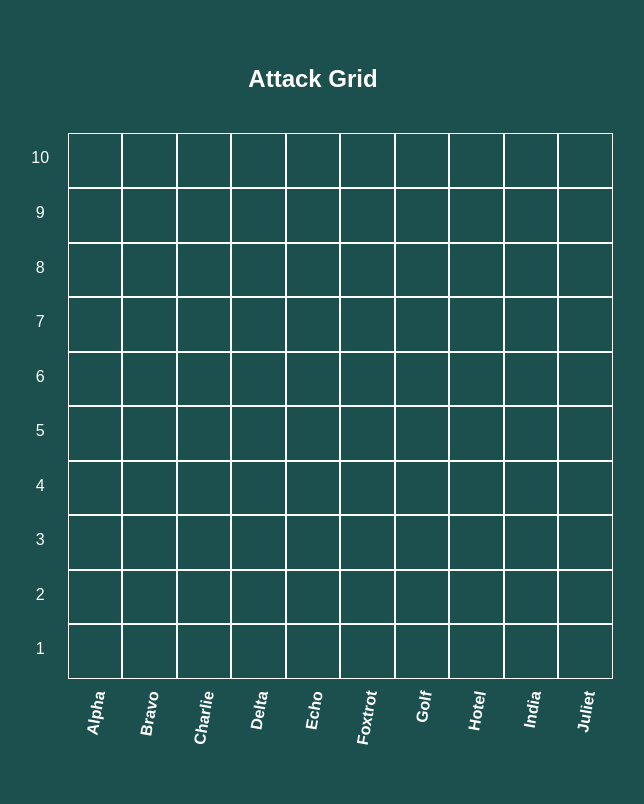
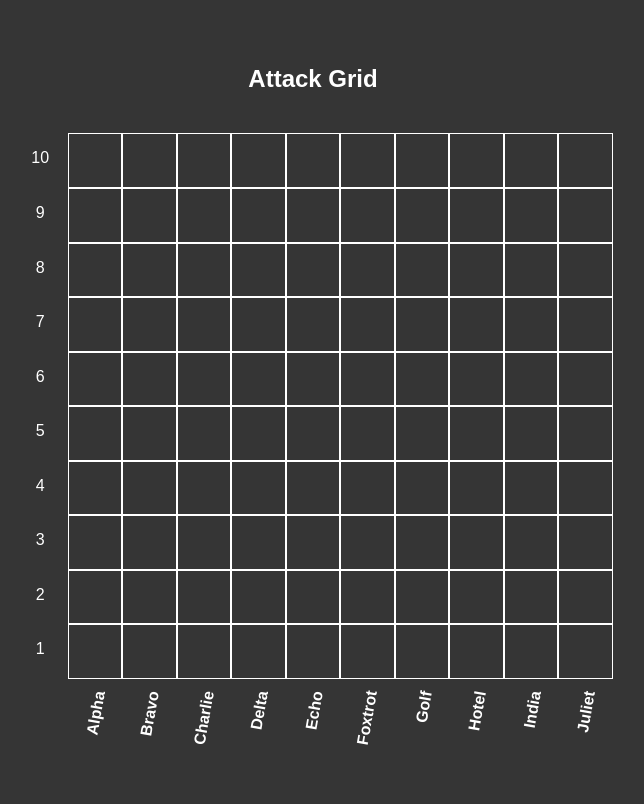
Before and after one commit to jenarofv/battleship, a website built with webpack: page src/index.html in a window 1280 px wide. Shown: the part 73-877 px from the top of the page, without its empty margins (327-971 px from the left). Built offline with nearby package versions, Linux system fonts and the dark colour scheme.

Commit message:
display: nicer colors for light/dark themes

```diff
--- a/src/styles.css
+++ b/src/styles.css
@@ -1,12 +1,12 @@
 :root {
-  --background-color: hsl(177deg, 50%, 50%);
+  --background-color: whitesmoke;
   --font-color: black;
   --boat-color: hsl(0deg, 0%, 10%);
 }
 
 @media (prefers-color-scheme: dark) {
   :root {
-    --background-color: hsl(177deg, 50%, 21%);
+    --background-color: #353535;
     --font-color: white;
     --boat-color: hsl(0deg, 0%, 90%);
   }
```
